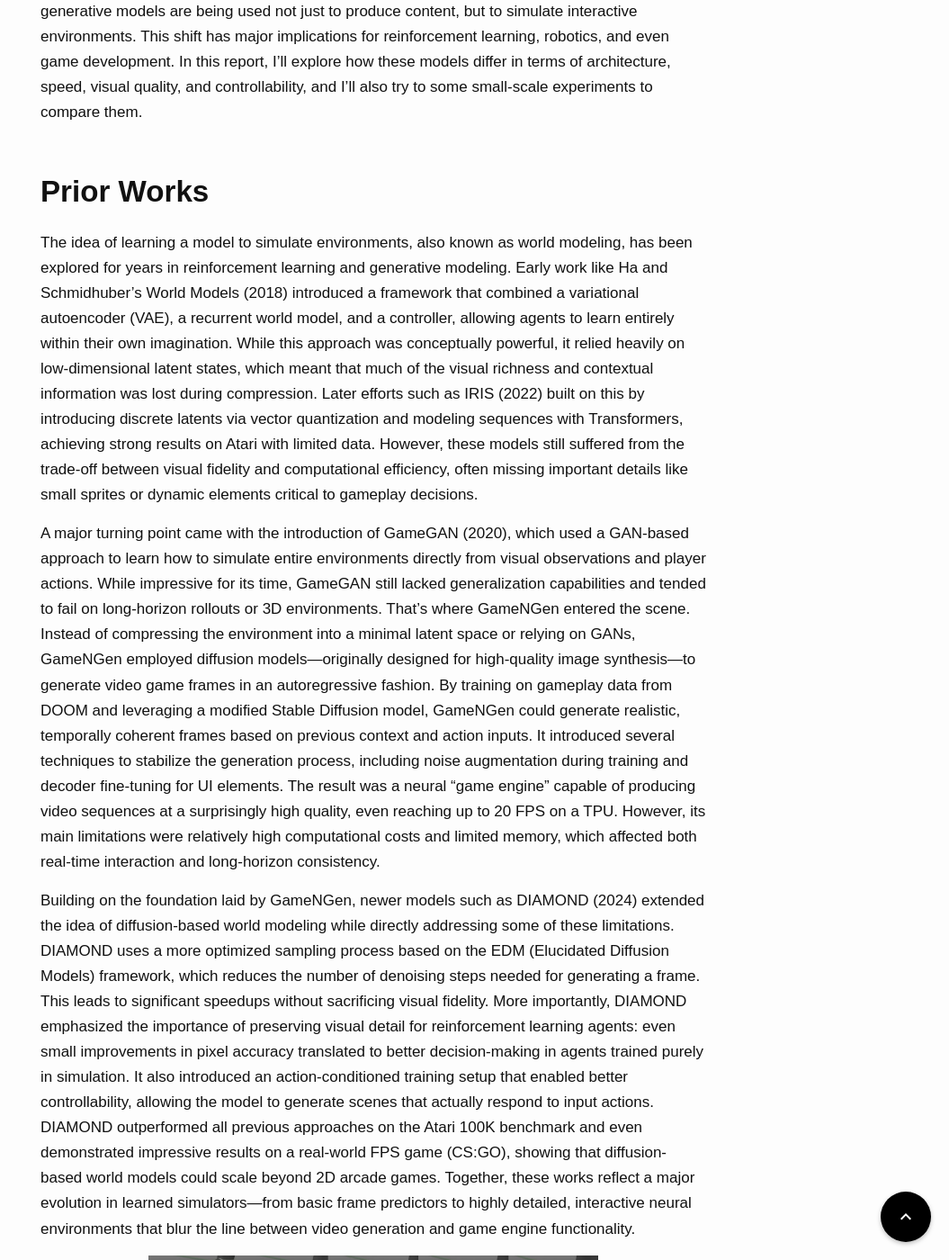
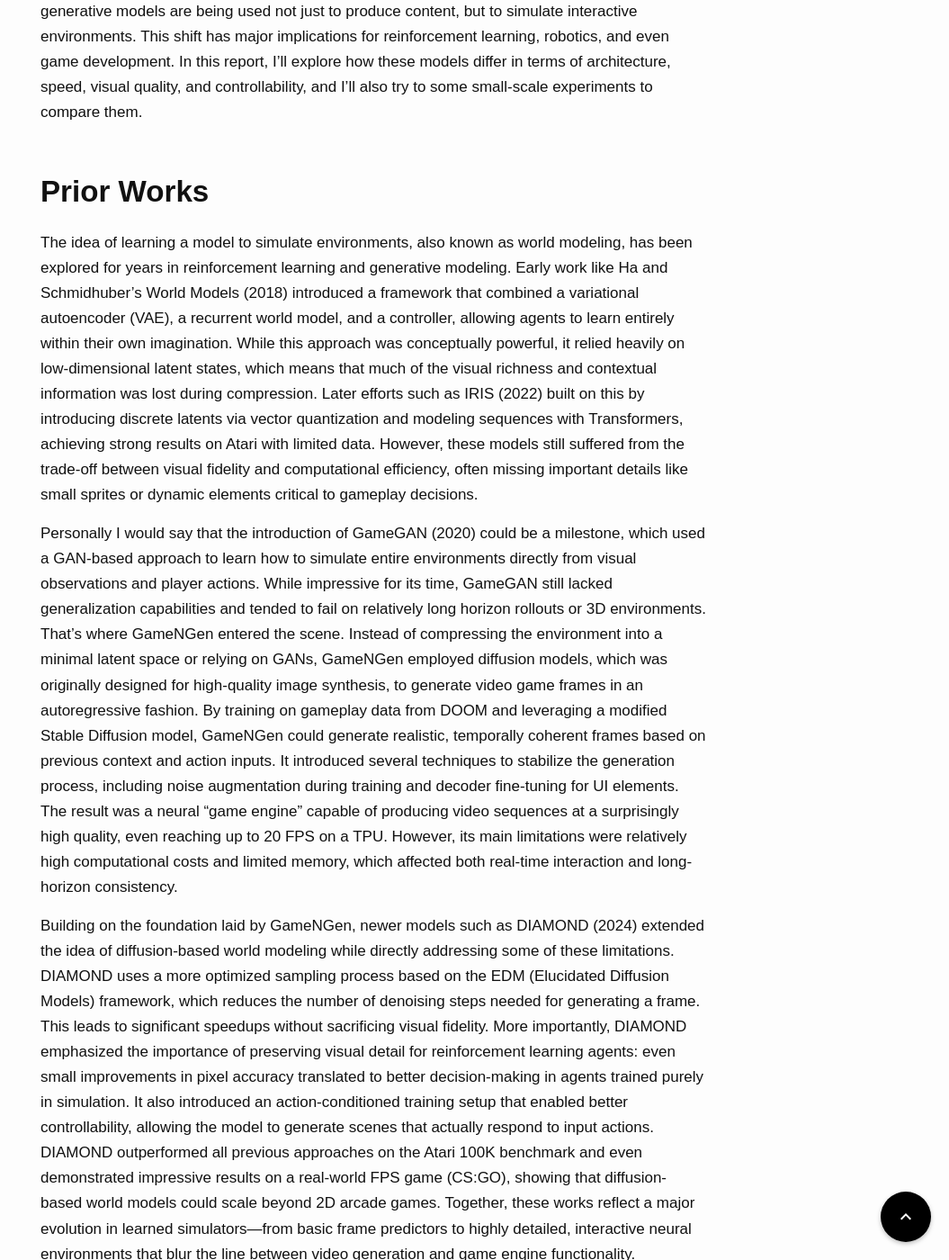
Before and after one commit to UCLAdeepvision/CS269-Projects-2025Spring, a Jekyll site: the page built from _posts/2025-06-09-student-19-GameEngine.md, in a window 1280 px wide and 1400 px high, scrolled down 1912 px. Shown: the whole window at 90% size, without its empty margins (225-1280 px from the left). Built offline with Jekyll 4.4.1, drawn with Linux system fonts in a browser that asks for light colours; some web fonts are replaced; formulas are drawn with MathJax 3; comment, search, counter and statistics services are not loaded.

Commit message:
Update 2025-06-09-student-19-GameEngine.md

```diff
--- a/_posts/2025-06-09-student-19-GameEngine.md
+++ b/_posts/2025-06-09-student-19-GameEngine.md
@@ -47,10 +47,9 @@ Besides, MineWorld goes in a different direction. Instead of diffusion, it uses
 All these models — GameNGen, DIAMOND, MineWorld — are part of a growing trend where generative models are being used not just to produce content, but to simulate interactive environments. This shift has major implications for reinforcement learning, robotics, and even game development. In this report, I’ll explore how these models differ in terms of architecture, speed, visual quality, and controllability, and I’ll also try to some small-scale experiments to compare them.
 
 ## Prior Works
+The idea of learning a model to simulate environments, also known as world modeling, has been explored for years in reinforcement learning and generative modeling. Early work like Ha and Schmidhuber’s World Models (2018) introduced a framework that combined a variational autoencoder (VAE), a recurrent world model, and a controller, allowing agents to learn entirely within their own imagination. While this approach was conceptually powerful, it relied heavily on low-dimensional latent states, which means that much of the visual richness and contextual information was lost during compression. Later efforts such as IRIS (2022) built on this by introducing discrete latents via vector quantization and modeling sequences with Transformers, achieving strong results on Atari with limited data. However, these models still suffered from the trade-off between visual fidelity and computational efficiency, often missing important details like small sprites or dynamic elements critical to gameplay decisions.
 
-The idea of learning a model to simulate environments, also known as world modeling, has been explored for years in reinforcement learning and generative modeling. Early work like Ha and Schmidhuber’s World Models (2018) introduced a framework that combined a variational autoencoder (VAE), a recurrent world model, and a controller, allowing agents to learn entirely within their own imagination. While this approach was conceptually powerful, it relied heavily on low-dimensional latent states, which meant that much of the visual richness and contextual information was lost during compression. Later efforts such as IRIS (2022) built on this by introducing discrete latents via vector quantization and modeling sequences with Transformers, achieving strong results on Atari with limited data. However, these models still suffered from the trade-off between visual fidelity and computational efficiency, often missing important details like small sprites or dynamic elements critical to gameplay decisions.
-
-A major turning point came with the introduction of GameGAN (2020), which used a GAN-based approach to learn how to simulate entire environments directly from visual observations and player actions. While impressive for its time, GameGAN still lacked generalization capabilities and tended to fail on long-horizon rollouts or 3D environments. That’s where GameNGen entered the scene. Instead of compressing the environment into a minimal latent space or relying on GANs, GameNGen employed diffusion models—originally designed for high-quality image synthesis—to generate video game frames in an autoregressive fashion. By training on gameplay data from DOOM and leveraging a modified Stable Diffusion model, GameNGen could generate realistic, temporally coherent frames based on previous context and action inputs. It introduced several techniques to stabilize the generation process, including noise augmentation during training and decoder fine-tuning for UI elements. The result was a neural “game engine” capable of producing video sequences at a surprisingly high quality, even reaching up to 20 FPS on a TPU. However, its main limitations were relatively high computational costs and limited memory, which affected both real-time interaction and long-horizon consistency.
+Personally I would say that the introduction of GameGAN (2020) could be a milestone, which used a GAN-based approach to learn how to simulate entire environments directly from visual observations and player actions. While impressive for its time, GameGAN still lacked generalization capabilities and tended to fail on relatively long horizon rollouts or 3D environments. That’s where GameNGen entered the scene. Instead of compressing the environment into a minimal latent space or relying on GANs, GameNGen employed diffusion models, which was originally designed for high-quality image synthesis, to generate video game frames in an autoregressive fashion. By training on gameplay data from DOOM and leveraging a modified Stable Diffusion model, GameNGen could generate realistic, temporally coherent frames based on previous context and action inputs. It introduced several techniques to stabilize the generation process, including noise augmentation during training and decoder fine-tuning for UI elements. The result was a neural “game engine” capable of producing video sequences at a surprisingly high quality, even reaching up to 20 FPS on a TPU. However, its main limitations were relatively high computational costs and limited memory, which affected both real-time interaction and long-horizon consistency.
 
 Building on the foundation laid by GameNGen, newer models such as DIAMOND (2024) extended the idea of diffusion-based world modeling while directly addressing some of these limitations. DIAMOND uses a more optimized sampling process based on the EDM (Elucidated Diffusion Models) framework, which reduces the number of denoising steps needed for generating a frame. This leads to significant speedups without sacrificing visual fidelity. More importantly, DIAMOND emphasized the importance of preserving visual detail for reinforcement learning agents: even small improvements in pixel accuracy translated to better decision-making in agents trained purely in simulation. It also introduced an action-conditioned training setup that enabled better controllability, allowing the model to generate scenes that actually respond to input actions. DIAMOND outperformed all previous approaches on the Atari 100K benchmark and even demonstrated impressive results on a real-world FPS game (CS:GO), showing that diffusion-based world models could scale beyond 2D arcade games. Together, these works reflect a major evolution in learned simulators—from basic frame predictors to highly detailed, interactive neural environments that blur the line between video generation and game engine functionality.
 
```
